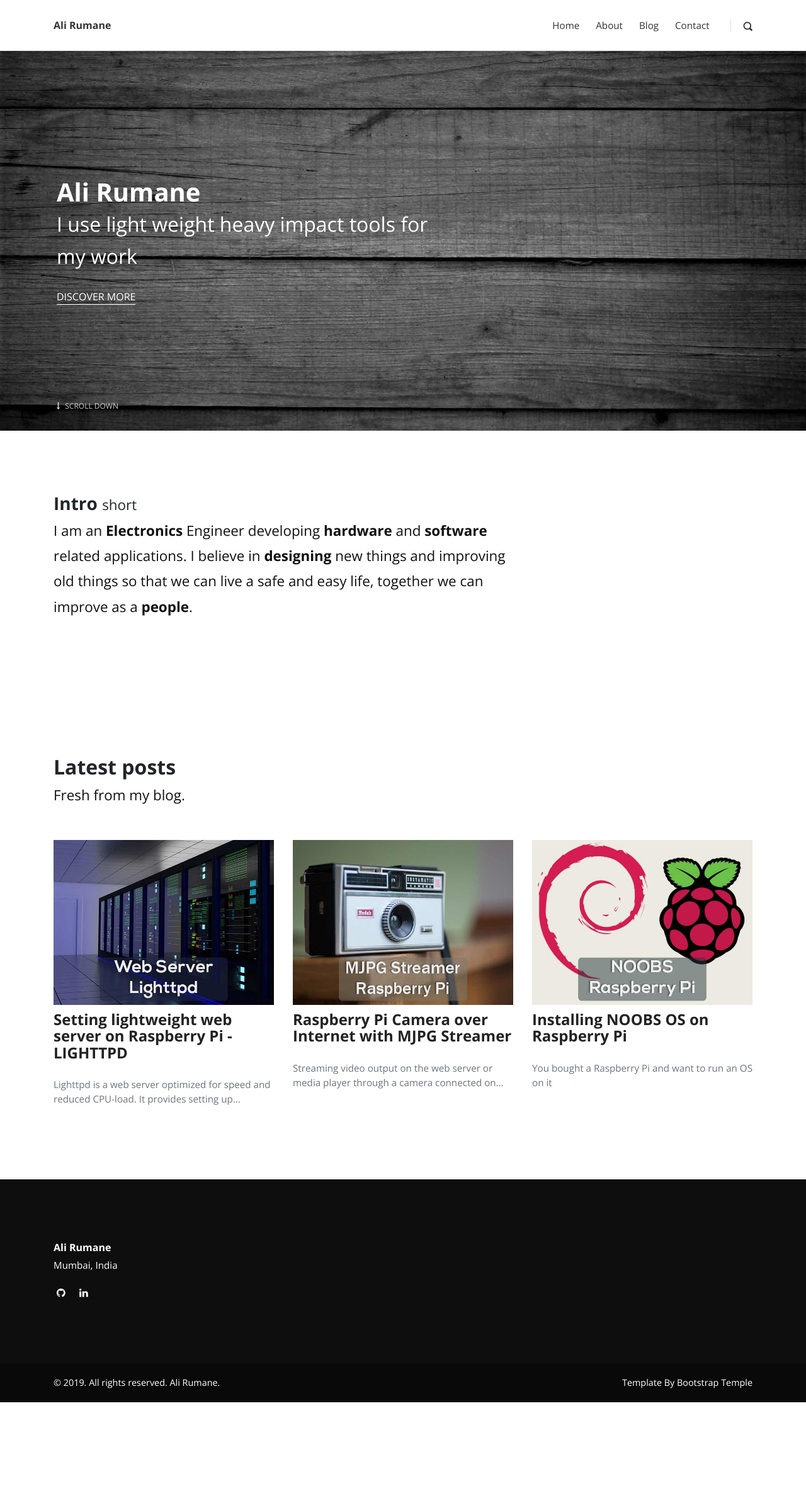
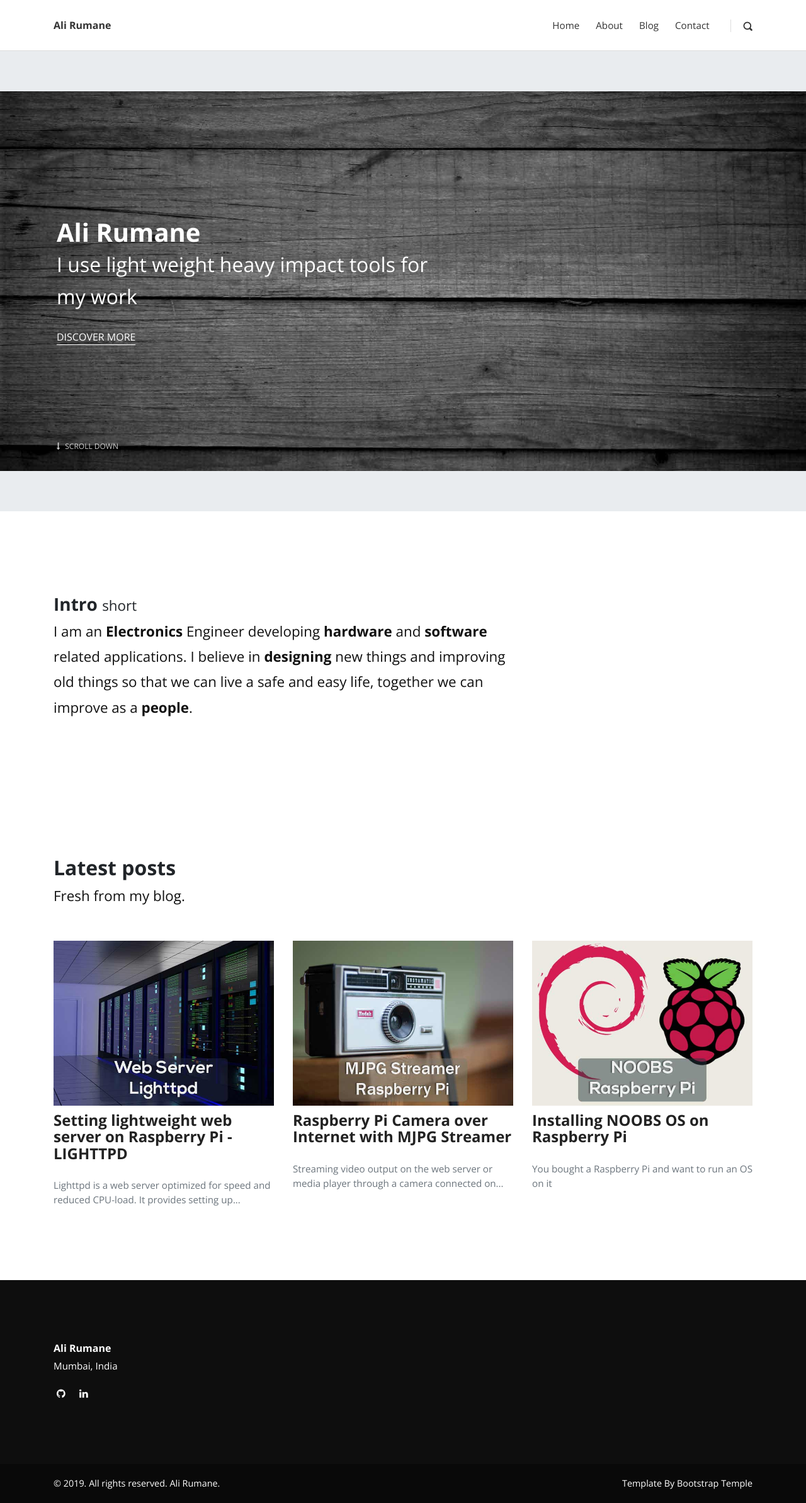
Before and after one commit to alirumane/alirumane.github.io, a Jekyll site: the page built from index.html, in a window 1280 px wide. Shown: the whole page at 63% size. Built offline with Jekyll 4.4.1, drawn with Linux system fonts in a browser that asks for light colours; before the commit the page ends 2227 px from its top, so only the background shows below that.

Commit message:
Update index.html

```diff
--- a/index.html
+++ b/index.html
@@ -3,6 +3,7 @@ layout: default
 title: Home
 ---
 
+   <div class="jumbotron jumbotron-fluid">
     <section style="background: url({{ site.baseurl}}/assets/img/hero.jpg); background-size: cover; background-position: center center" class="hero">
       <div class="container">
         <div class="row">
@@ -12,6 +13,7 @@ title: Home
         </div><a href=".intro" class="continue link-scroll"><i class="fa fa-long-arrow-down"></i> Scroll Down</a>
       </div>
     </section>
+   </div>
     <!-- Intro Section-->
     <section class="intro">
       <div class="container">
```
